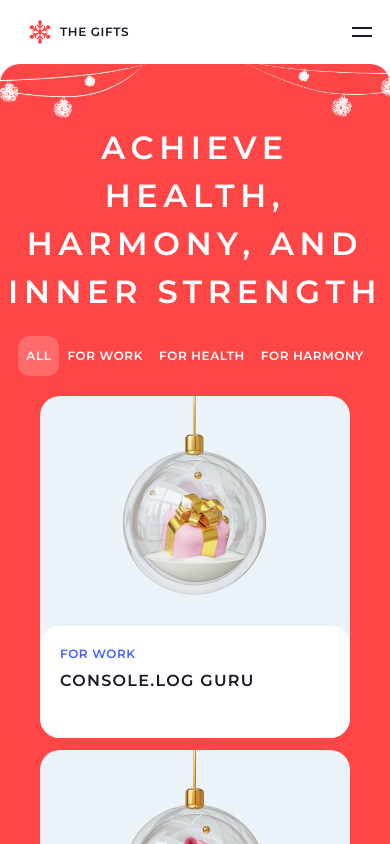
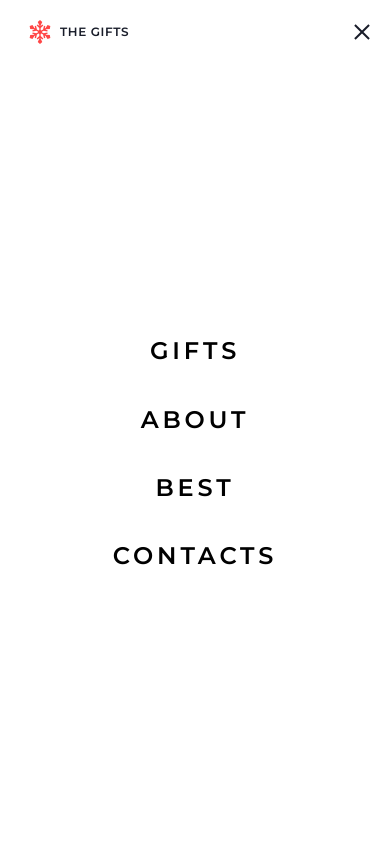
Before and after one commit to annaulazar/JSFE2024Q4, a plain HTML site: page christmas-shop/pages/gifts.html in a window 390 px wide. Both pictures are taken after a click on the button 362 px from the left and 32 px from the top of the page. Shown: the top 844 px of the page. Drawn offline with Linux system fonts and the light colour scheme; files whose address does not match are found by name.

Commit message:
feat: add burger menu

```diff
--- /dev/null
+++ b/christmas-shop/js/main.js
@@ -0,0 +1,4 @@
+function burgerMenu() {
+    document.getElementById('burger-menu').classList.toggle('show_menu')
+    document.getElementById('burger-button').classList.toggle('burger-rotated')
+}
--- a/christmas-shop/pages/gifts.html
+++ b/christmas-shop/pages/gifts.html
@@ -26,7 +26,7 @@
                     <li class="header__menu-item"><a href="#contacts" class="header__menu-link action-small">Contacts</a></li>
                 </ul>
             </nav>
-            <button class="burger">
+            <button class="burger" type="button" onclick="burgerMenu()" id="burger-button">
                 <span class="burger-item"></span>
                 <span class="burger-item"></span>
             </button>
@@ -214,5 +214,18 @@
         </div>
     </div>
 </footer>
+<dialog class="burger-menu" id="burger-menu">
+    <ul class="header__menu-list">
+        <li class="header__menu-item"><a class="header__menu-link action-large" onclick="burgerMenu()">
+            Gifts</a></li>
+        <li class="header__menu-item"><a href="../index.html#about" class="header__menu-link action-large"
+                                         onclick="burgerMenu()">About</a></li>
+        <li class="header__menu-item"><a href="../index.html#best" class="header__menu-link action-large"
+                                         onclick="burgerMenu()">Best</a></li>
+        <li class="header__menu-item"><a href="#contacts" class="header__menu-link action-large"
+                                         onclick="burgerMenu()">Contacts</a></li>
+    </ul>
+</dialog>
+<script src="../js/main.js"></script>
 </body>
 </html>
--- /dev/null
+++ b/christmas-shop/styles/blocks/_burger-menu.scss
@@ -0,0 +1,18 @@
+.burger-menu {
+  position: absolute;
+  top: 60px;
+  transform: translate(100%, 0);
+  transition: $transition-duration;
+  @include flex-column();
+  width: 100%;
+  height: 100%;
+  border: none;
+  .header__menu-list {
+    position: relative;
+    top: -28px;
+    @include flex-column($gap: 32px);
+  }
+  &.show_menu {
+    transform: translate(0, 0);
+  }
+}
--- a/christmas-shop/styles/blocks/_burger.scss
+++ b/christmas-shop/styles/blocks/_burger.scss
@@ -11,5 +11,15 @@
     width: 50%;
     height: 2px;
     background-color: $color-dark;
+    transform: rotate(0deg);
+    transition: $transition-duration;
+  }
+  &.burger-rotated {
+    .burger-item:first-child {
+      transform: translate(0, 4px) rotate(45deg);
+    }
+    .burger-item:last-child {
+      transform: translate(0, -4px) rotate(-45deg);
+    }
   }
 }
--- a/christmas-shop/styles/style.scss
+++ b/christmas-shop/styles/style.scss
@@ -21,4 +21,5 @@
   'blocks/footer',
   'blocks/footer-card',
   'blocks/gifts',
-  'blocks/card';
+  'blocks/card',
+  'blocks/burger-menu';
```
Also changed, not shown: christmas-shop/index.html (+15 -1 lines), christmas-shop/styles/style.css, 1 other file.
